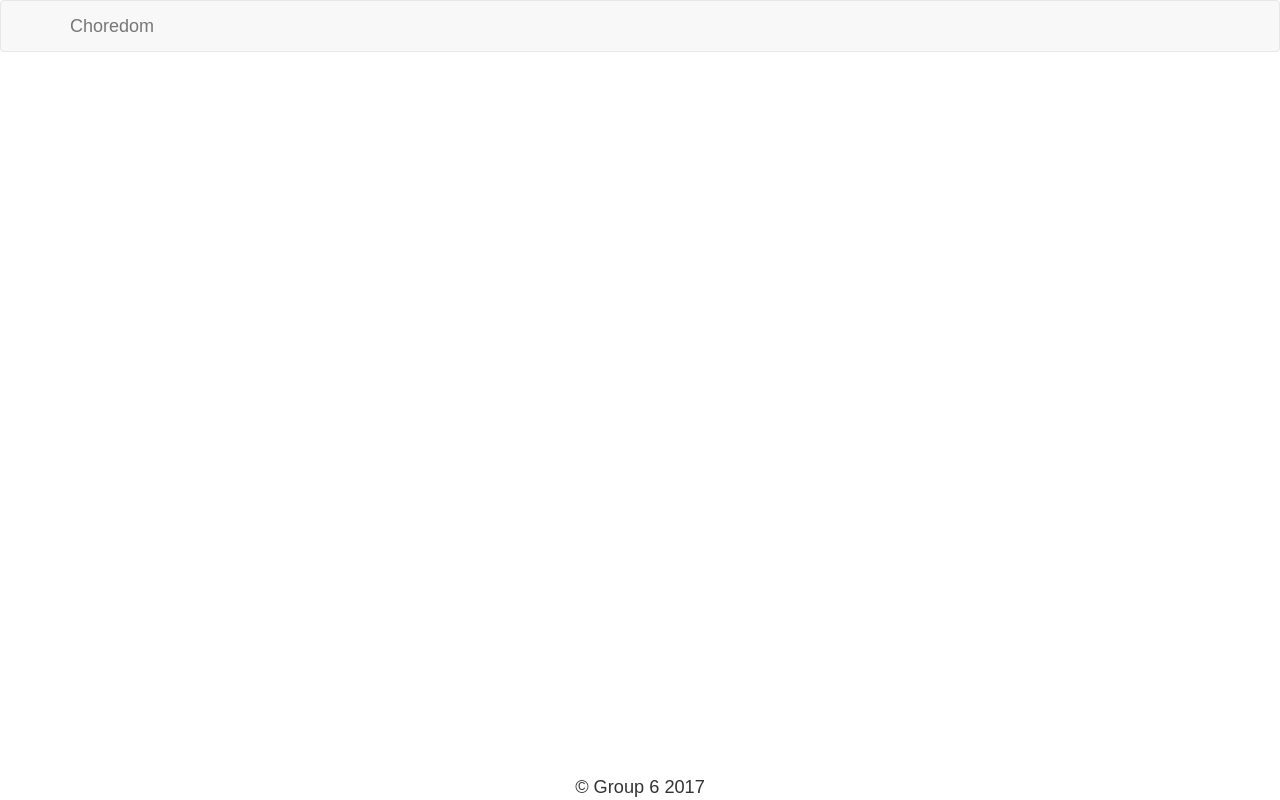
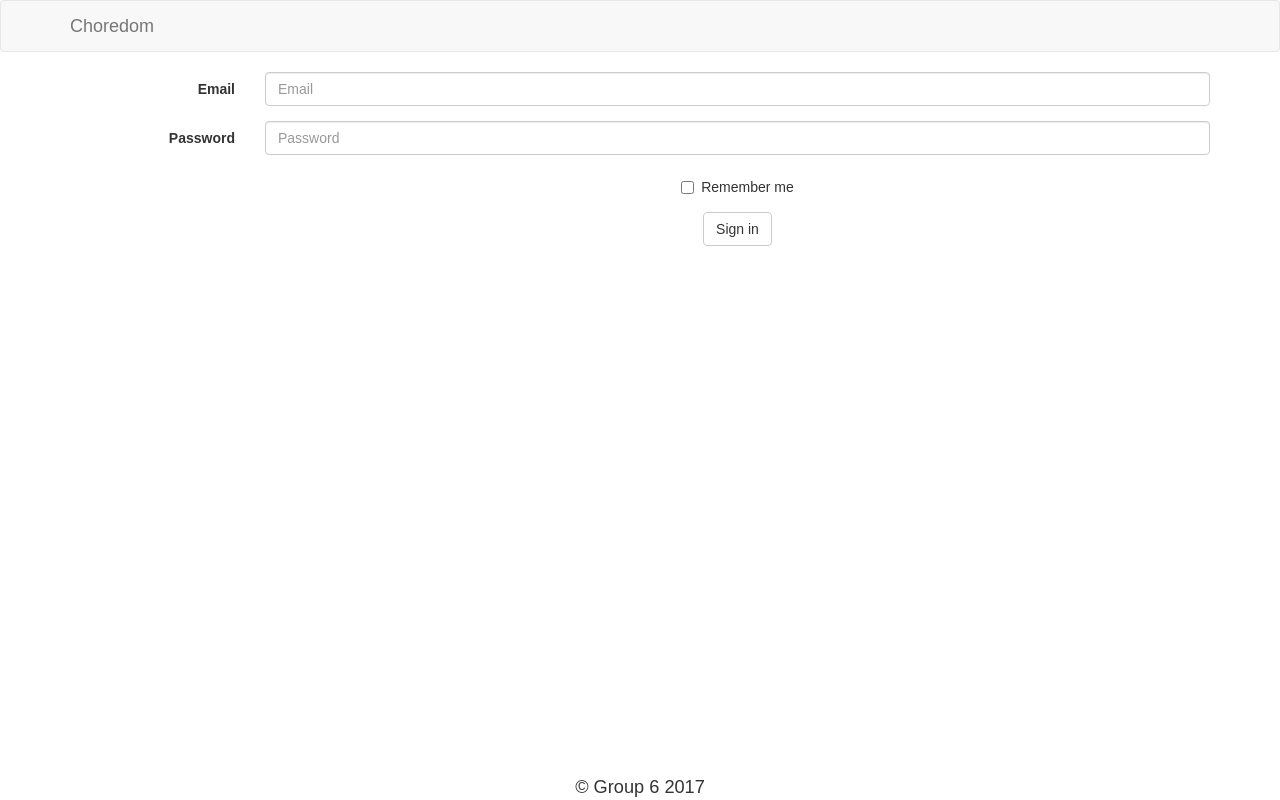
Before and after one commit to wrejcodes/choredom-client, a React (Create React App) app: page /login in a window 1280 px wide. Built offline with nearby package versions, Linux system fonts and the light colour scheme.

Commit message:
made a login form component for a split style login and info page

```diff
--- /dev/null
+++ b/src/components/Login/Login.js
@@ -0,0 +1,18 @@
+import React, { Component } from 'react';
+import {Col} from 'react-bootstrap';
+import LoginForm  from '../Login/LoginForm.js';
+import './Login.css';
+
+
+class Login extends Component{
+
+	render(){
+		return(
+			<div className="container">
+				<LoginForm />
+			</div>
+		);
+	}
+}
+
+export default Login;
--- /dev/null
+++ b/src/components/Login/LoginForm.js
@@ -0,0 +1,45 @@
+import React, { Component } from 'react';
+import {FormGroup, FormControl, ControlLabel, Form, Col, Checkbox, Button } from 'react-bootstrap';
+import './LoginForm.css';
+
+class LoginForm extends Component {
+	render(){
+		return(
+			<Form horizontal>
+			    <FormGroup controlId="formHorizontalEmail">
+			        <Col componentClass={ControlLabel} sm={2}>
+			        	Email
+			      	</Col>
+			      	<Col sm={10}>
+			        	<FormControl type="email" placeholder="Email" />
+			      	</Col>
+			    </FormGroup>
+
+			    <FormGroup controlId="formHorizontalPassword">
+			      	<Col componentClass={ControlLabel} sm={2}>
+			        	Password
+			      	</Col>
+			      	<Col sm={10}>
+			        	<FormControl type="password" placeholder="Password" />
+			      	</Col>
+			    </FormGroup>
+
+			    <FormGroup>
+			      	<Col smOffset={2} sm={10}>
+			        	<Checkbox>Remember me</Checkbox>
+			      	</Col>
+			    </FormGroup>
+
+			    <FormGroup>
+			      	<Col smOffset={2} sm={10}>
+			        	<Button type="submit">
+			         		Sign in
+			        	</Button>
+			      	</Col>
+			    </FormGroup>
+			</Form>
+		);
+	}
+}
+
+export default LoginForm
--- a/src/components/Main/Main.js
+++ b/src/components/Main/Main.js
@@ -1,7 +1,9 @@
 import React, {Component} from 'react';
 import './Main.css';
 import Welcome from '../Welcome/Welcome';
+import Login from '../Login/Login';
 import {Route} from 'react-router-dom';
+
 
 class Main extends Component{
 
@@ -9,6 +11,7 @@ class Main extends Component{
 		return(
 			<main className="main-container">
 				<Route exact path="/" component={Welcome} />
+				<Route path="/login" component={Login} />
 			</main>
 		);
 	}
```
Also changed, not shown: src/components/Login/Login.css (added), src/components/Login/LoginForm.css (added).
